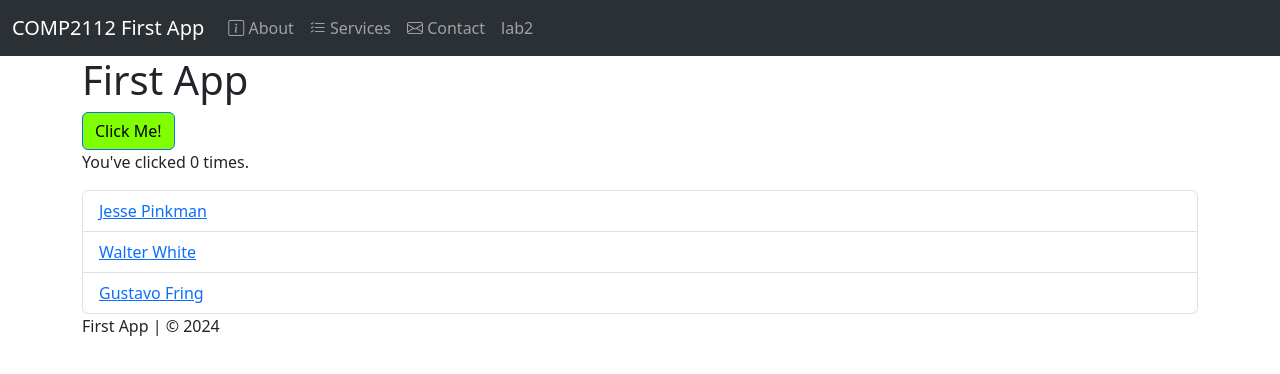
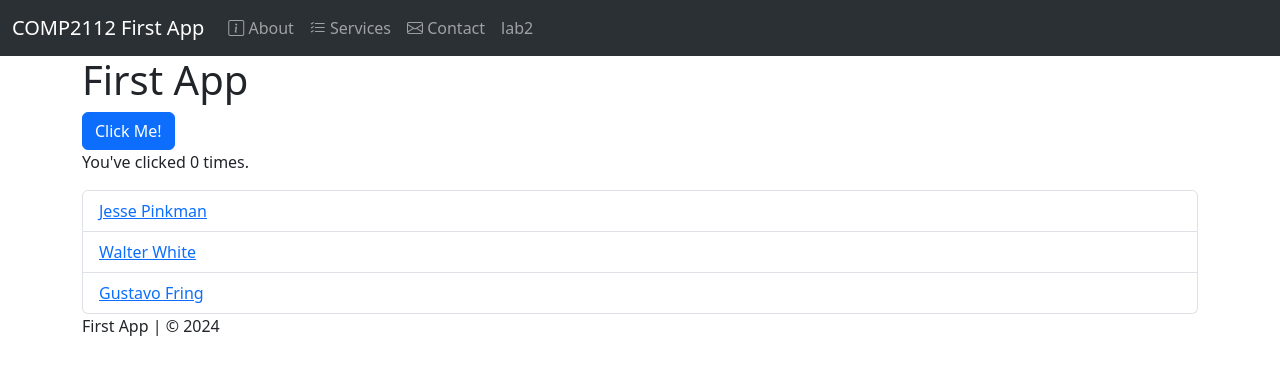
Before and after one commit to Donsijo7227/firstApp, a website: page index.html in a window 1280 px wide. Drawn offline with nearby package versions, Linux system fonts and the light colour scheme.

Commit message:
cdn added

```diff
--- a/index.html
+++ b/index.html
@@ -8,9 +8,16 @@
     <link rel="stylesheet" href="node_modules/bootstrap/dist/css/bootstrap.min.css" />
     <link href="css/styles.css" rel="stylesheet" />
     <link href="node_modules/bootstrap-icons/font/bootstrap-icons.min.css" rel="stylesheet"/>
+    <link href="https://cdn.jsdelivr.net/npm/bootstrap@5.3.3/dist/css/bootstrap.min.css" rel="stylesheet" integrity="sha384-QWTKZyjpPEjISv5WaRU9OFeRpok6YctnYmDr5pNlyT2bRjXh0JMhjY6hW+ALEwIH" crossorigin="anonymous">
+
+<link rel="stylesheet" href="https://cdn.jsdelivr.net/npm/bootstrap-icons@1.11.3/font/bootstrap-icons.css" integrity="sha384-tViUnnbYAV00FLIhhi3v/dWt3Jxw4gZQcNoSCxCIFNJVCx7/D55/wXsrNIRANwdD" crossorigin="anonymous">
+
+  <link rel="stylesheet" href="./css/app.css" />
     <script src="node_modules/bootstrap/dist/js/bootstrap.min.js" ></script>
     <script src="https://code.jquery.com/jquery-3.6.0.min.js"></script>
     <script src="node_modules/jQuery/dist/jquery.min.js" defer ></script>
+    <script src="https://cdn.jsdelivr.net/npm/bootstrap@5.3.3/dist/js/bootstrap.bundle.min.js" integrity="sha384-YvpcrYf0tY3lHB60NNkmXc5s9fDVZLESaAA55NDzOxhy9GkcIdslK1eN7N6jIeHz" crossorigin="anonymous"></script>
+  <script src="https://code.jquery.com/jquery-3.7.1.min.js"></script>
     <script src="js/app.js"></script>
 </head>
 <body>
```
